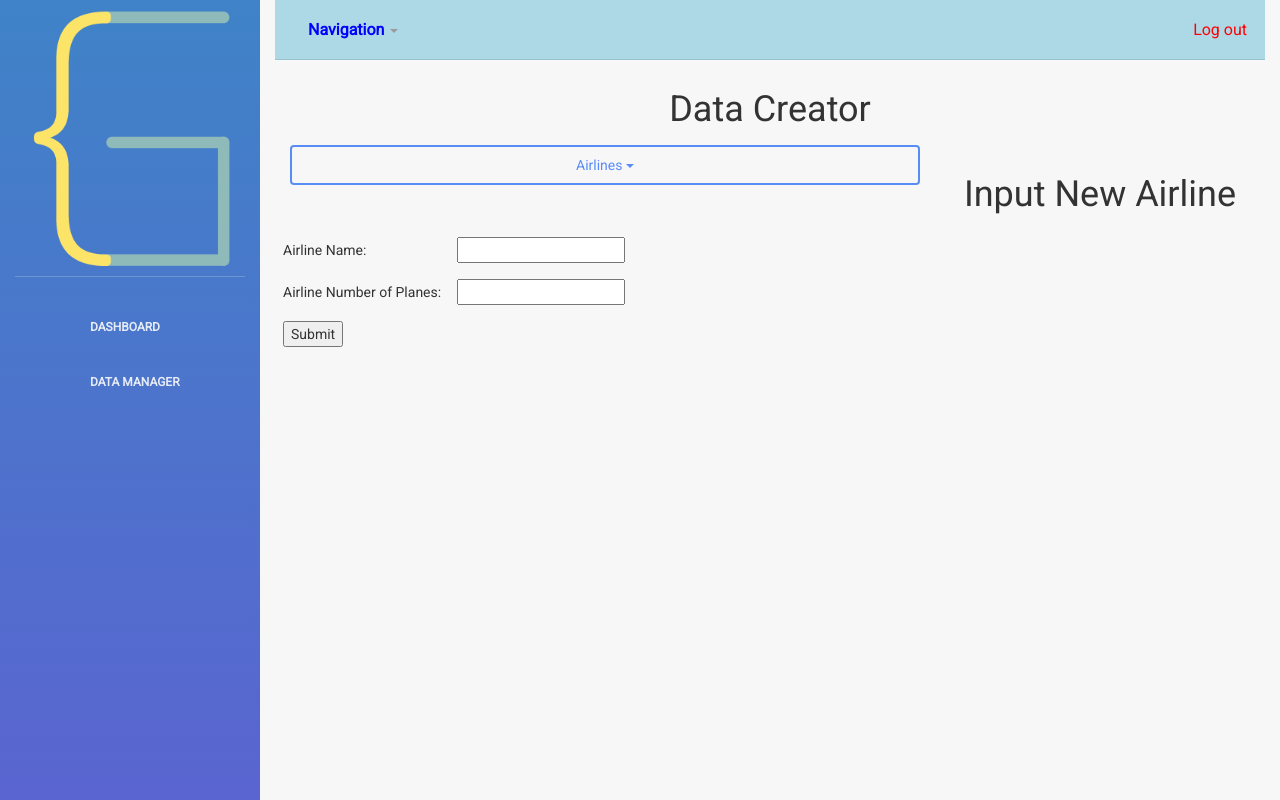
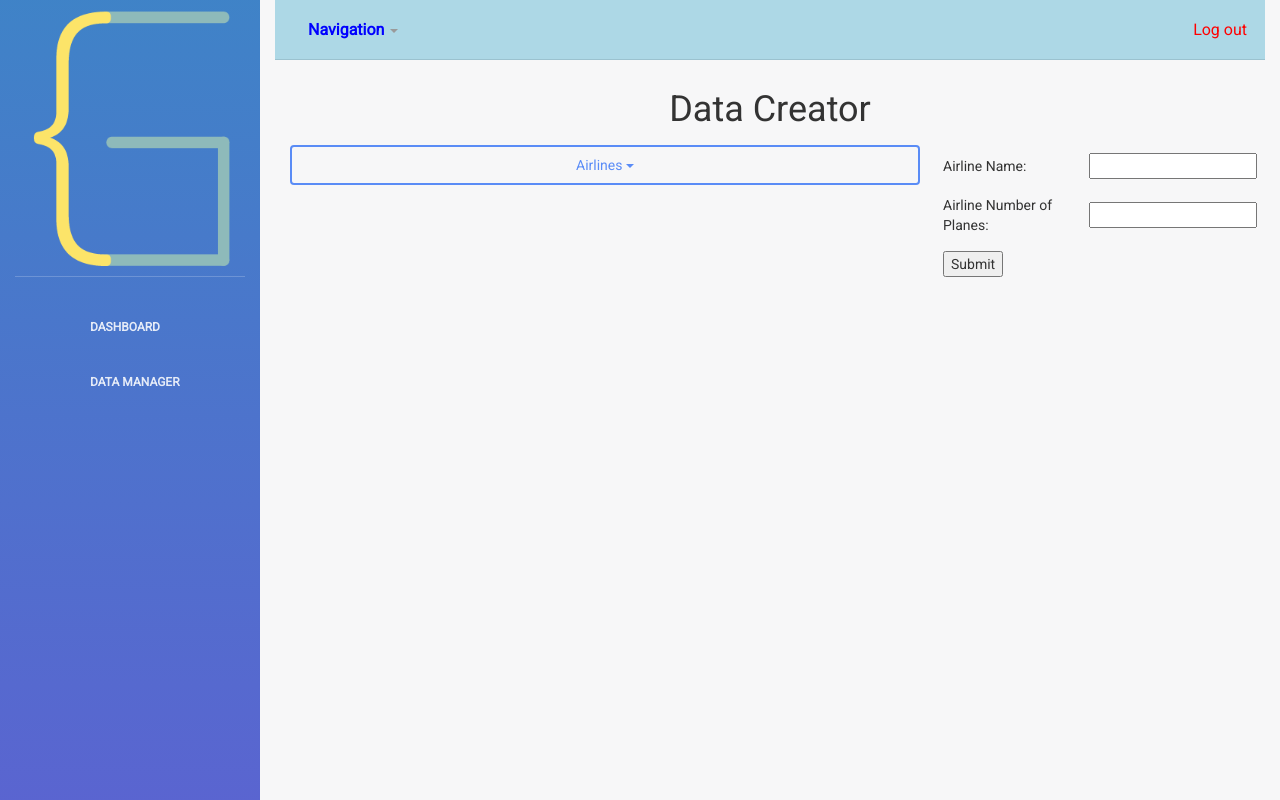
Before and after one commit to rghrist23/airport, a PHP site: page /crudAdd.php in a window 1280 px wide. Run offline with PHP 8.4, Linux system fonts and the light colour scheme; some libraries are stand-ins or nearby versions.

Commit message:
fix crudadd/update view

```diff
--- a/Management App/crudAdd.php
+++ b/Management App/crudAdd.php
@@ -91,7 +91,6 @@
     </div>
     <form action="crudAdd.php" method="post">
         <?php if ($airline) : ?>
-            <h2 style="text-align: center">Input New Airline</h2>
 
             <table>
                 <tr>
@@ -110,7 +109,6 @@
                 </tr>
             </table>
         <?php elseif ($business) : ?>
-            <h2 style="text-align: center">Input New Business</h2>
 
             <table>
                 <tr>
@@ -140,7 +138,6 @@
                 </tr>
             </table>
         <?php elseif ($employee) : ?>
-            <h2 style="text-align: center">Input New Employee</h2>
 
             <table>
                 <tr>
--- a/Management App/crudUpdate.php
+++ b/Management App/crudUpdate.php
@@ -91,7 +91,6 @@
     </div>
     <form action="crudAdd.php" method="post">
         <?php if ($airline) : ?>
-            <h2 style="text-align: center">Input New Airline</h2>
 
             <table>
                 <tr>
@@ -110,7 +109,6 @@
                 </tr>
             </table>
         <?php elseif ($business) : ?>
-            <h2 style="text-align: center">Input New Business</h2>
 
             <table>
                 <tr>
@@ -140,7 +138,6 @@
                 </tr>
             </table>
         <?php elseif ($employee) : ?>
-            <h2 style="text-align: center">Input New Employee</h2>
 
             <table>
                 <tr>
```
